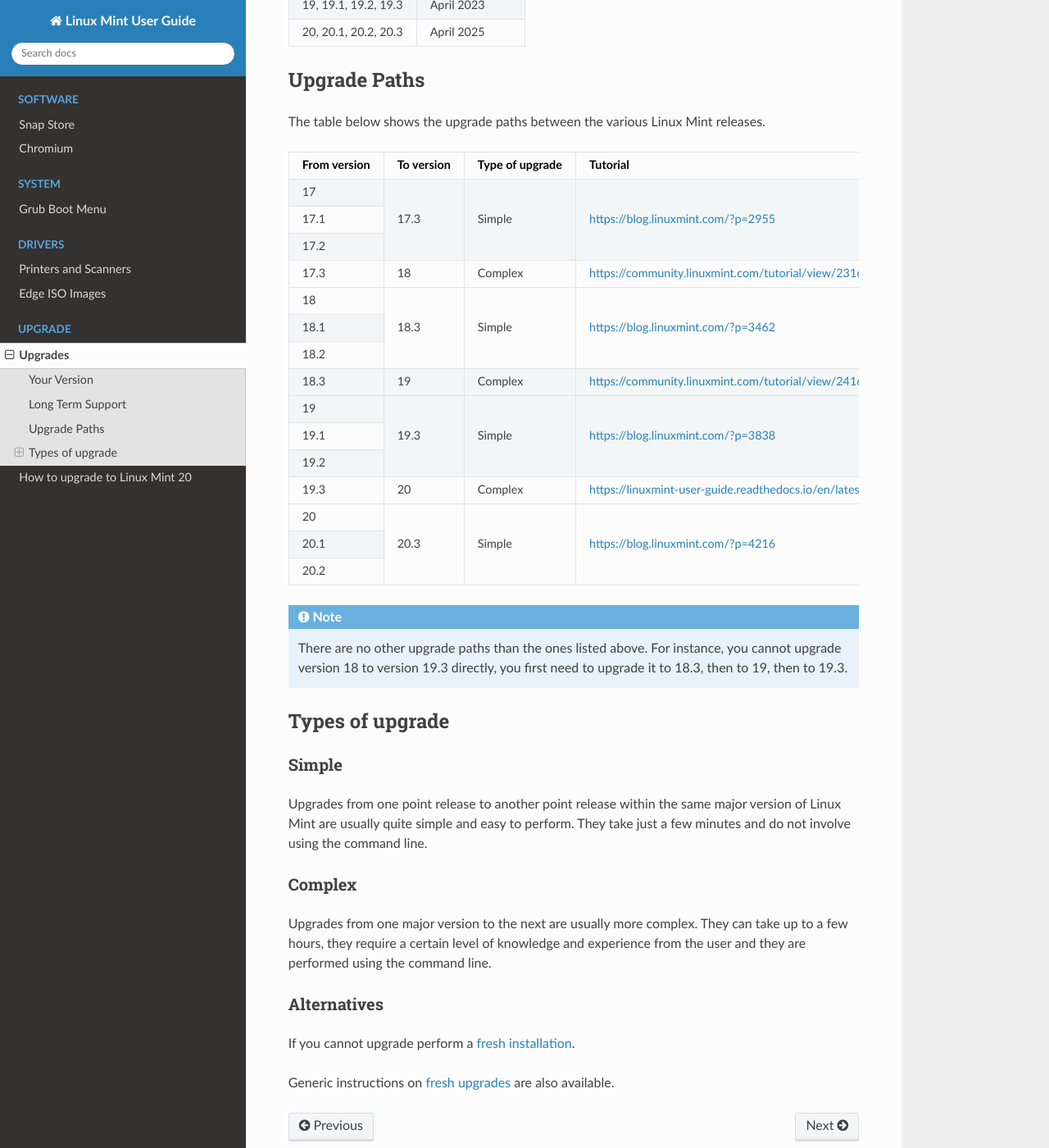
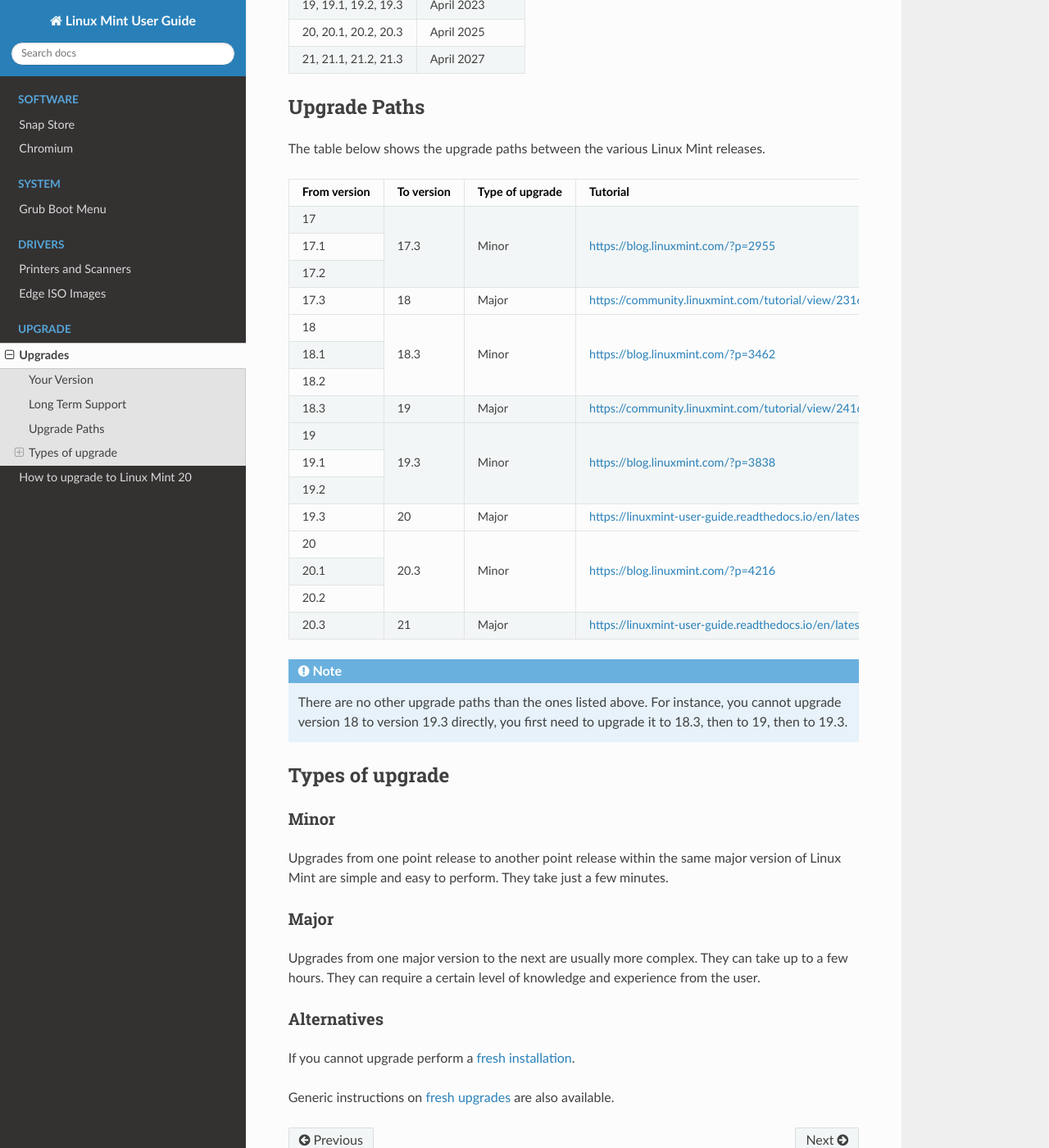
Before and after one commit to linuxmint/doc-user-guide, a Sphinx documentation site: the page built from docs/upgrade.rst, in a window 1280 px wide and 1400 px high, scrolled down 544 px. Shown: the whole window at 82% size. Built offline with Sphinx 7.4.7 and the Read the Docs theme 2.0.0, drawn with Linux system fonts in a browser that asks for light colours.

Commit message:
Upgrades: Update info for Mint 21

```diff
--- a/docs/upgrade.rst
+++ b/docs/upgrade.rst
@@ -27,6 +27,8 @@
 +-----------------------+-----------------+
 | 20, 20.1, 20.2, 20.3  | April 2025      |
 +-----------------------+-----------------+
+| 21, 21.1, 21.2, 21.3  | April 2027      |
++-----------------------+-----------------+
 
 Upgrade Paths
 =============
@@ -36,35 +38,37 @@
 +--------------+------------+------------------+-------------------------------------------------------------------------------+
 | From version | To version | Type of upgrade  | Tutorial                                                                      |
 +==============+============+==================+===============================================================================+
-| 17           | 17.3       | Simple           | https://blog.linuxmint.com/?p=2955                                            |
+| 17           | 17.3       | Minor            | https://blog.linuxmint.com/?p=2955                                            |
 +--------------+            +                  |                                                                               |
 | 17.1         |            |                  |                                                                               |
 +--------------+            +                  |                                                                               |
 | 17.2         |            |                  |                                                                               |
 +--------------+------------+------------------+-------------------------------------------------------------------------------+
-| 17.3         | 18         + Complex          | https://community.linuxmint.com/tutorial/view/2316                            |
+| 17.3         | 18         + Major            | https://community.linuxmint.com/tutorial/view/2316                            |
 +--------------+------------+------------------+-------------------------------------------------------------------------------+
-| 18           | 18.3       | Simple           | https://blog.linuxmint.com/?p=3462                                            |
+| 18           | 18.3       | Minor            | https://blog.linuxmint.com/?p=3462                                            |
 +--------------+            +                  |                                                                               |
 | 18.1         |            |                  |                                                                               |
 +--------------+            +                  |                                                                               |
 | 18.2         |            |                  |                                                                               |
 +--------------+------------+------------------+-------------------------------------------------------------------------------+
-| 18.3         | 19         + Complex          | https://community.linuxmint.com/tutorial/view/2416                            |
+| 18.3         | 19         + Major            | https://community.linuxmint.com/tutorial/view/2416                            |
 +--------------+------------+------------------+-------------------------------------------------------------------------------+
-| 19           | 19.3       | Simple           | https://blog.linuxmint.com/?p=3838                                            |
+| 19           | 19.3       | Minor            | https://blog.linuxmint.com/?p=3838                                            |
 +--------------+            +                  |                                                                               |
 | 19.1         |            |                  |                                                                               |
 +--------------+            +                  |                                                                               |
 | 19.2         |            |                  |                                                                               |
 +--------------+------------+------------------+-------------------------------------------------------------------------------+
-| 19.3         | 20         + Complex          | https://linuxmint-user-guide.readthedocs.io/en/latest/upgrade-to-mint-20.html |
+| 19.3         | 20         + Major            | https://linuxmint-user-guide.readthedocs.io/en/latest/upgrade-to-mint-20.html |
 +--------------+------------+------------------+-------------------------------------------------------------------------------+
-| 20           | 20.3       | Simple           | https://blog.linuxmint.com/?p=4216                                            |
+| 20           | 20.3       | Minor            | https://blog.linuxmint.com/?p=4216                                            |
 +--------------+            +                  |                                                                               |
 | 20.1         |            |                  |                                                                               |
 +--------------+            +                  |                                                                               |
 | 20.2         |            |                  |                                                                               |
++--------------+------------+------------------+-------------------------------------------------------------------------------+
+| 20.3         | 21         + Major            | https://linuxmint-user-guide.readthedocs.io/en/latest/upgrade-to-mint-21.html |
 +--------------+------------+------------------+-------------------------------------------------------------------------------+
 
 .. note:: There are no other upgrade paths than the ones listed above. For instance, you cannot upgrade version 18 to version 19.3 directly, you first need to upgrade it to 18.3, then to 19, then to 19.3.
@@ -72,15 +76,15 @@
 Types of upgrade
 ================
 
-Simple
-------
+Minor
+-----
 
-Upgrades from one point release to another point release within the same major version of Linux Mint are usually quite simple and easy to perform. They take just a few minutes and do not involve using the command line.
+Upgrades from one point release to another point release within the same major version of Linux Mint are simple and easy to perform. They take just a few minutes.
 
-Complex
--------
+Major
+-----
 
-Upgrades from one major version to the next are usually more complex. They can take up to a few hours, they require a certain level of knowledge and experience from the user and they are performed using the command line.
+Upgrades from one major version to the next are usually more complex. They can take up to a few hours. They can require a certain level of knowledge and experience from the user.
 
 Alternatives
 ------------
```
